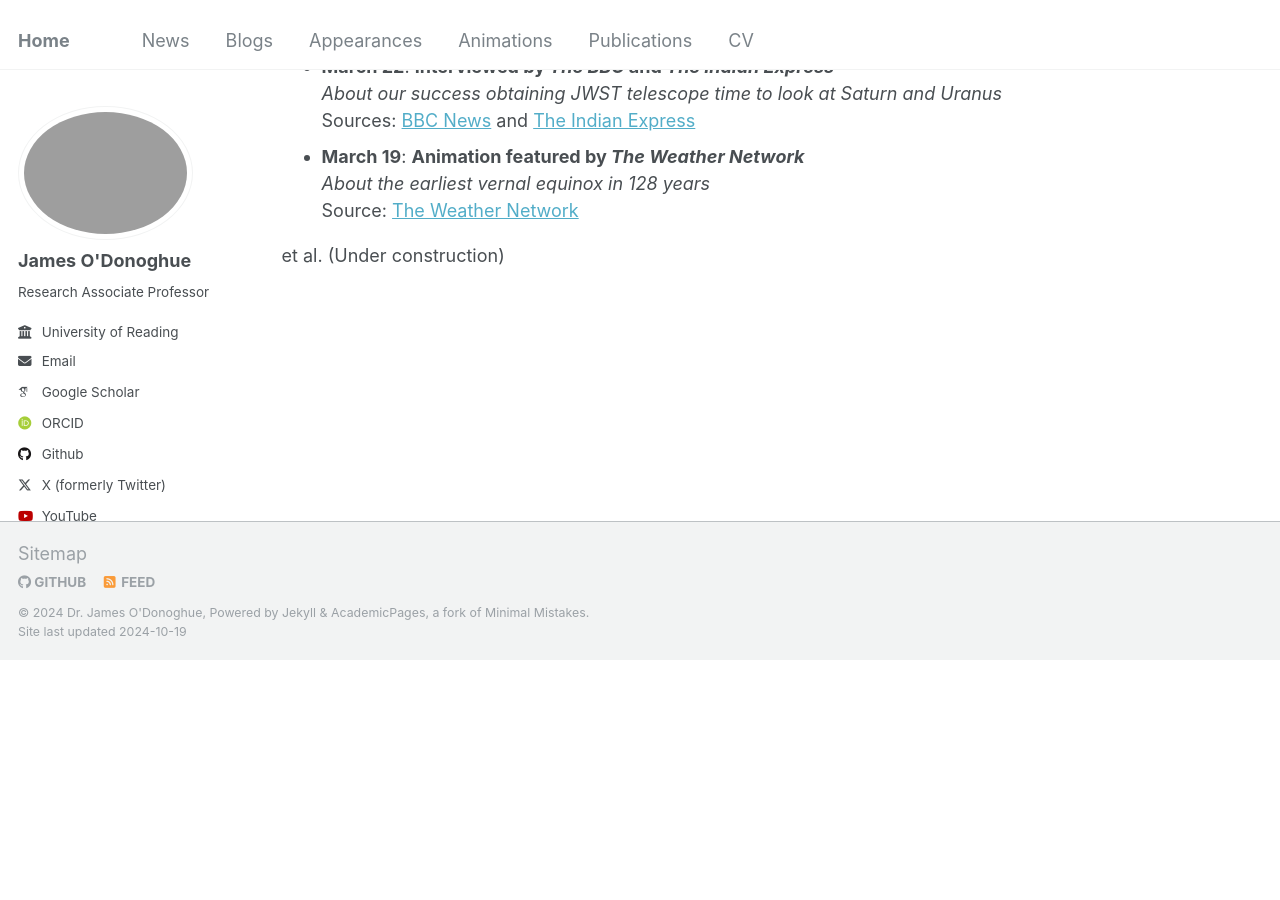
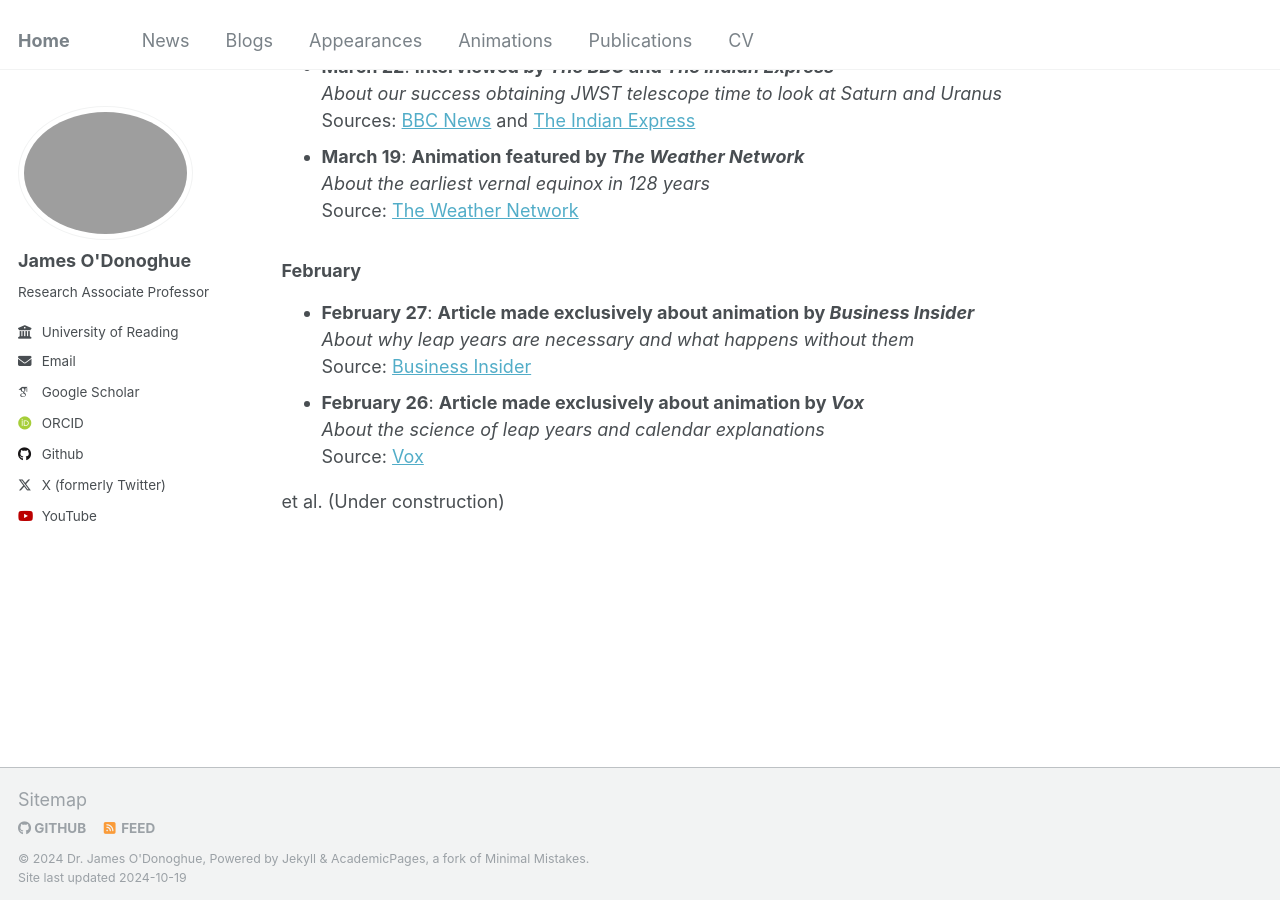
Before and after one commit to odonoghuespace/odonoghuespace.github.io, a Jekyll site: the page built from _pages/news.html, in a window 1280 px wide and 900 px high, scrolled down 2287 px. Built offline with Jekyll 4.4.1, drawn with Linux system fonts in a browser that asks for light colours; some web fonts are replaced; before the commit the page ends 2946 px from its top, so only the background shows below that.

Commit message:
Update news.html

```diff
--- a/_pages/news.html
+++ b/_pages/news.html
@@ -122,8 +122,20 @@ YTD animation views: >27,000,000 (Youtube 1.2M, Twitter 1.8M, Facebook 24M)
     <em>About the earliest vernal equinox in 128 years</em><br>
     Source: <a href="https://www.theweathernetwork.com/en/news/nature/outdoors/earliest-vernal-equinox-in-128-years-happens-in-2024">The Weather Network</a>
 </li>
+</ul>
 
+<h3>February</h3>
+<ul>
+<li><strong>February 27</strong>: <strong>Article made exclusively about animation by <em>Business Insider</em></strong><br>
+    <em>About why leap years are necessary and what happens without them</em><br>
+    Source: <a href="https://www.businessinsider.com/why-leap-year-necessary-purpose-what-happen-without">Business Insider</a>
+</li>
+<li><strong>February 26</strong>: <strong>Article made exclusively about animation by <em>Vox</em></strong><br>
+    <em>About the science of leap years and calendar explanations</em><br>
+    Source: <a href="https://www.vox.com/science/24080989/leap-year-2024-feb-29-science-animation-calendar-explainer">Vox</a>
+</li>
 </ul>
+
 
 
 
```
